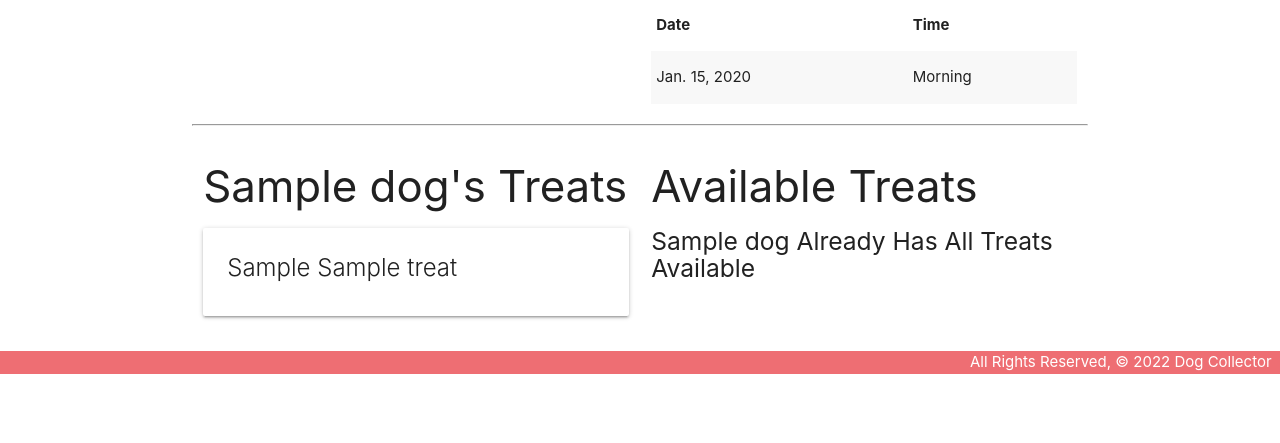
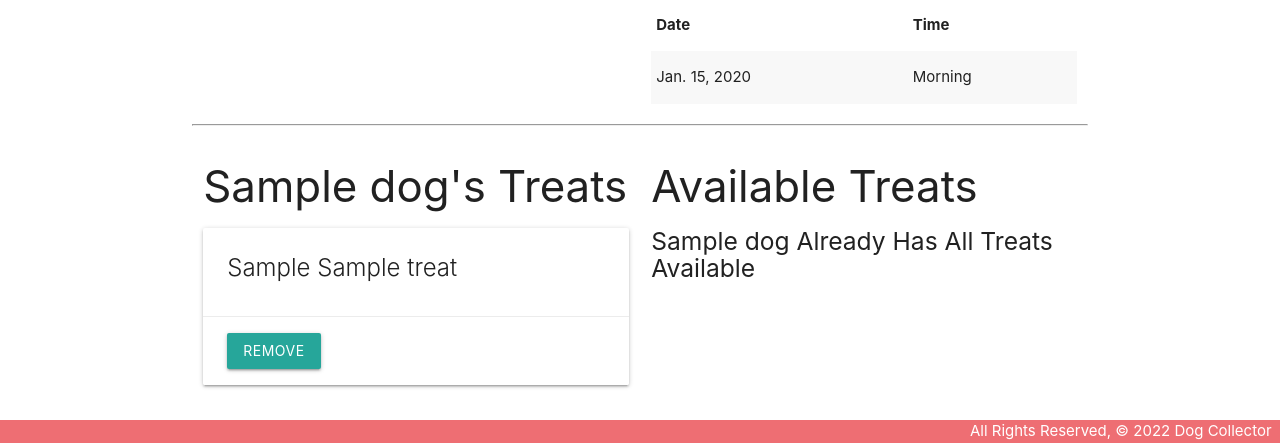
Before and after one commit to Jessicanguyenn81/dog-collector, a Django app: page /dogs/1/ in a window 1280 px wide. Shown: the part 543-986 px from the top of the page. Before the commit the page ends 917 px from the top, so only its background shows below. Run offline with Django 4.2, Linux system fonts and the light colour scheme; tables that the repository leaves empty hold one stand-in row (values such as "Sample post").

Commit message:
added remove on treats

```diff
--- a/main_app/templates/dogs/detail.html
+++ b/main_app/templates/dogs/detail.html
@@ -61,6 +61,12 @@
               <span style="flavor: {{ treat.flavor }}">{{ treat.flavor }}</span> {{ treat.name }}
             </span>
           </div>
+          <div class="card-action">
+            <form action="{% url 'unassoc_treat' dog.id treat.id %}" method="POST">
+              {% csrf_token %}
+              <button type="submit" class="btn">Remove</button>
+            </form>
+          </div>
         </div>
       {% endfor %}
     {% else %}
--- a/main_app/urls.py
+++ b/main_app/urls.py
@@ -16,4 +16,5 @@ urlpatterns = [
     path('treats/<int:pk>/update/', views.TreatUpdate.as_view(), name='treats_update'),
     path('treats/<int:pk>/delete/', views.TreatDelete.as_view(), name='treats_delete'),
     path('dogs/<int:dog_id>/assoc_treat/<int:treat_id>/', views.assoc_treat, name='assoc_treat'),
+    path('dogs/<int:dog_id>/unassoc_treat/<int:treat_id>/', views.unassoc_treat, name='unassoc_treat'),
 ]
--- a/main_app/views.py
+++ b/main_app/views.py
@@ -52,6 +52,10 @@ def assoc_treat(request, dog_id, treat_id):
   Dog.objects.get(id=dog_id).treats.add(treat_id)
   return redirect('detail', dog_id=dog_id)
 
+def unassoc_treat(request, dog_id, treat_id):
+  Dog.objects.get(id=dog_id).treats.remove(treat_id)
+  return redirect('detail', dog_id=dog_id)
+
 class TreatList(ListView):
   model = Treat
 
```
Also changed, not shown: main_app/admin.py (line endings or trailing spaces).
